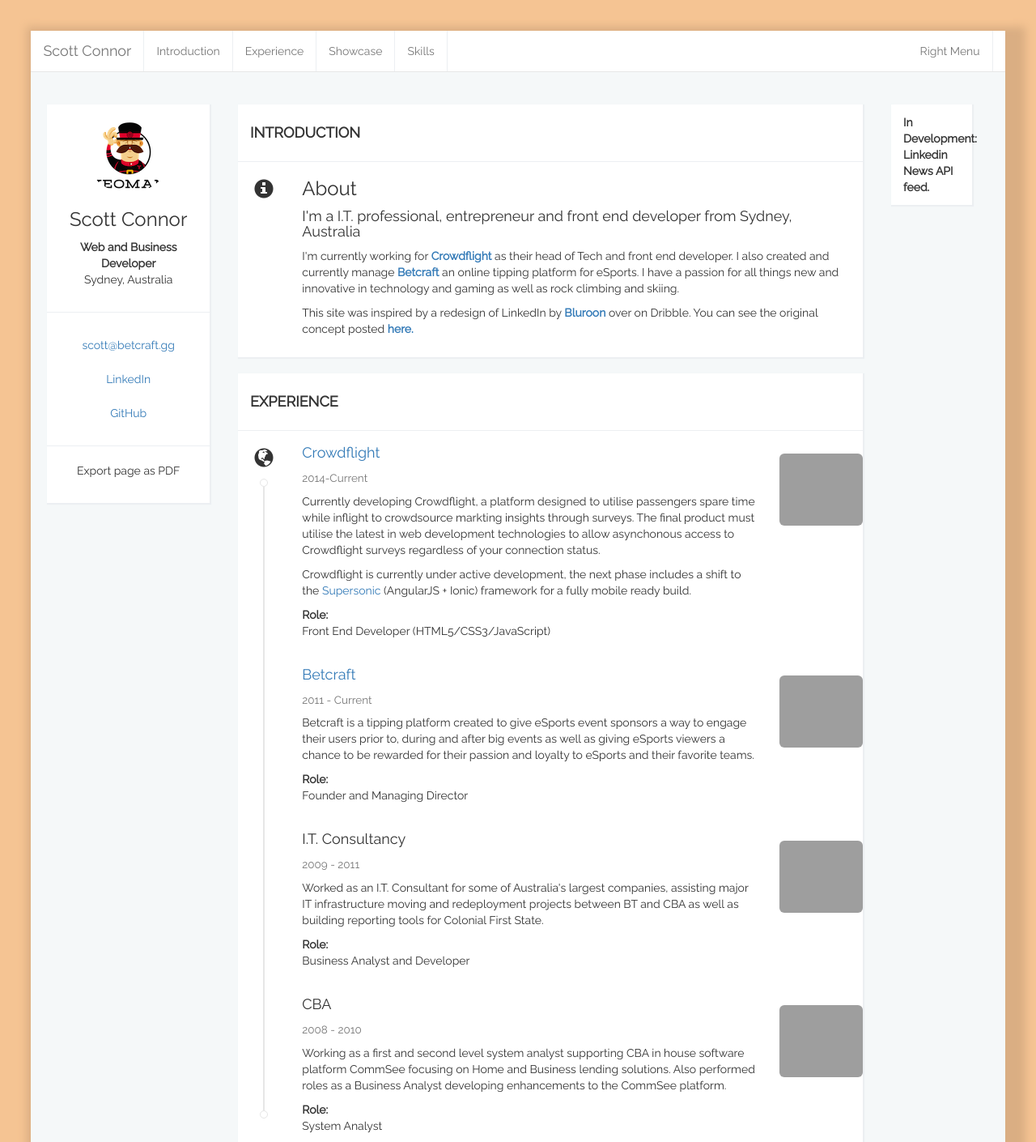
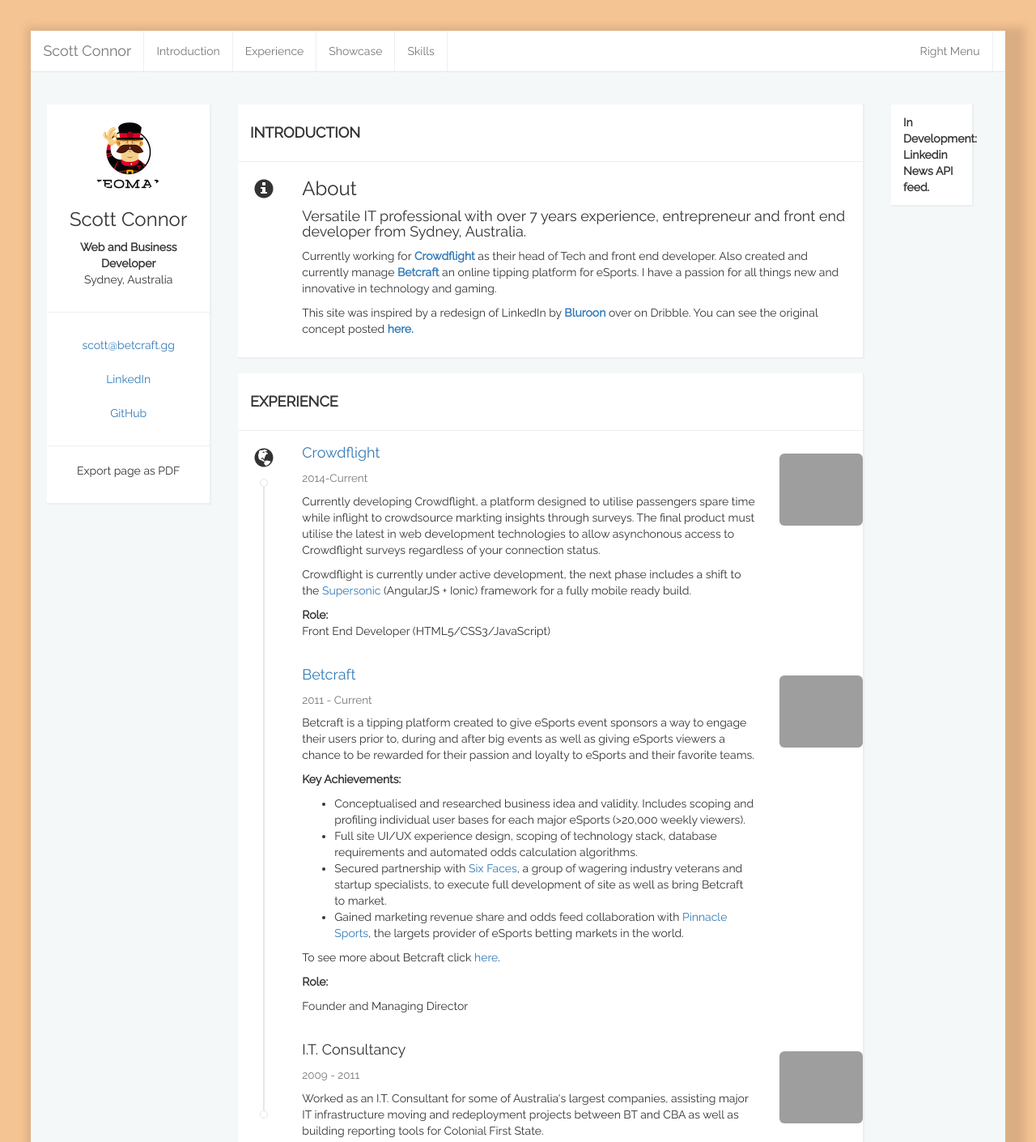
Before and after one commit to Autobalanced/Resume, a website: page app/index.html in a window 1280 px wide. Shown: the top 1410 px of the page at 81% size. Drawn offline with nearby package versions, Linux system fonts and the light colour scheme; some packages are replaced by stand-ins of ours; files that its build step writes are made by us from their sources; grey boxes are pictures that could not be loaded; a web font is replaced by a local one.

Commit message:
updated copy for main experience, betcraft

```diff
--- a/app/index.html
+++ b/app/index.html
@@ -112,6 +112,7 @@
 
             <div class="footer">
                 <p class="muted center-block text-right">&copy;Created by Scott Connor 2014</p>
+                <p class="muted center-block text-right">Design inspired by <a href="https://dribbble.com/bluroon">Bluroon</a></p>
             </div>
         </div>
     </div>
--- a/app/views/main.html
+++ b/app/views/main.html
@@ -16,9 +16,8 @@
             </div>
             <div class="col-md-11">
                 <h3>About</h3>
-                <h4>I'm a I.T. professional, entrepreneur and front end developer from Sydney, Australia</h4>
-                <p>I'm currently working for <strong><a href="https://crowdflight.firebaseapp.com/#/">Crowdflight</a></strong> as their head of Tech and front end developer. I also created and currently manage <strong><a href="www.betcraft.gg">Betcraft</a></strong> an online tipping platform for eSports. I have a passion for all things new and innovative in technology and gaming as well as rock climbing and skiing.</p>
-
+                <h4>Versatile IT professional with over 7 years experience, entrepreneur and front end developer from Sydney, Australia.</h4>
+                <p>Currently working for <strong><a href="https://crowdflight.firebaseapp.com/#/">Crowdflight</a></strong> as their head of Tech and front end developer. Also created and currently manage <strong><a href="www.betcraft.gg">Betcraft</a></strong> an online tipping platform for eSports. I have a passion for all things new and innovative in technology and gaming.</p>
                 <p>This site was inspired by a redesign of LinkedIn by <strong><a href="https://dribbble.com/bluroon">Bluroon</a></strong> over on Dribble. You can see the original concept posted <strong><a href="https://dribbble.com/shots/1587373-Linkedin/attachments/245093">here.</a></strong></p>
             </div>
         </div>
@@ -78,7 +77,15 @@
                             <small>2011 - Current</small>
                         </h4>
                         <p>Betcraft is a tipping platform created to give eSports event sponsors a way to engage their users prior to, during and after big events as well as giving eSports viewers a chance to be rewarded for their passion and loyalty to eSports and their favorite teams.</p>
-                        <strong>Role:</strong>
+                        <p><strong>Key Achievements:</strong></p>
+                        <ul>
+                            <li>Conceptualised and researched business idea and validity. Includes scoping and profiling individual user bases for each major eSports (>20,000 weekly viewers).</li>
+                            <li>Full site UI/UX experience design, scoping of technology stack, database requirements and automated odds calculation algorithms.</li>
+                            <li>Secured partnership with <a href="">Six Faces</a>, a group of wagering industry veterans and startup specialists, to execute full development of site as well as bring Betcraft to market.</li>
+                            <li>Gained marketing revenue share and odds feed collaboration with <a href="">Pinnacle Sports</a>, the largets provider of eSports betting markets in the world.</li>
+                        </ul>
+                        <p>To see more about Betcraft click <a href="">here</a>.</p>
+                        <p><strong>Role:</strong></p>
                         <p>Founder and Managing Director</p>
                     </div>
                     <div class="col-md-2 brandimg">
```
